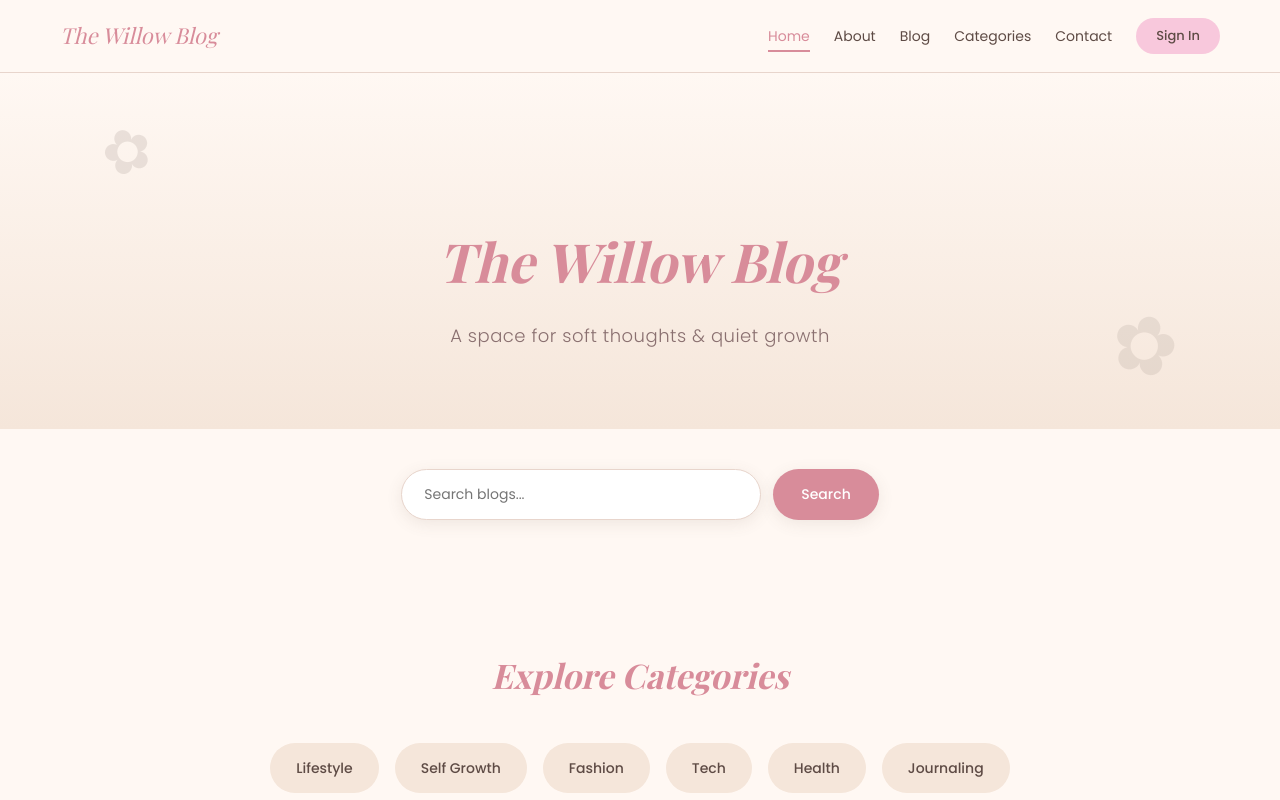
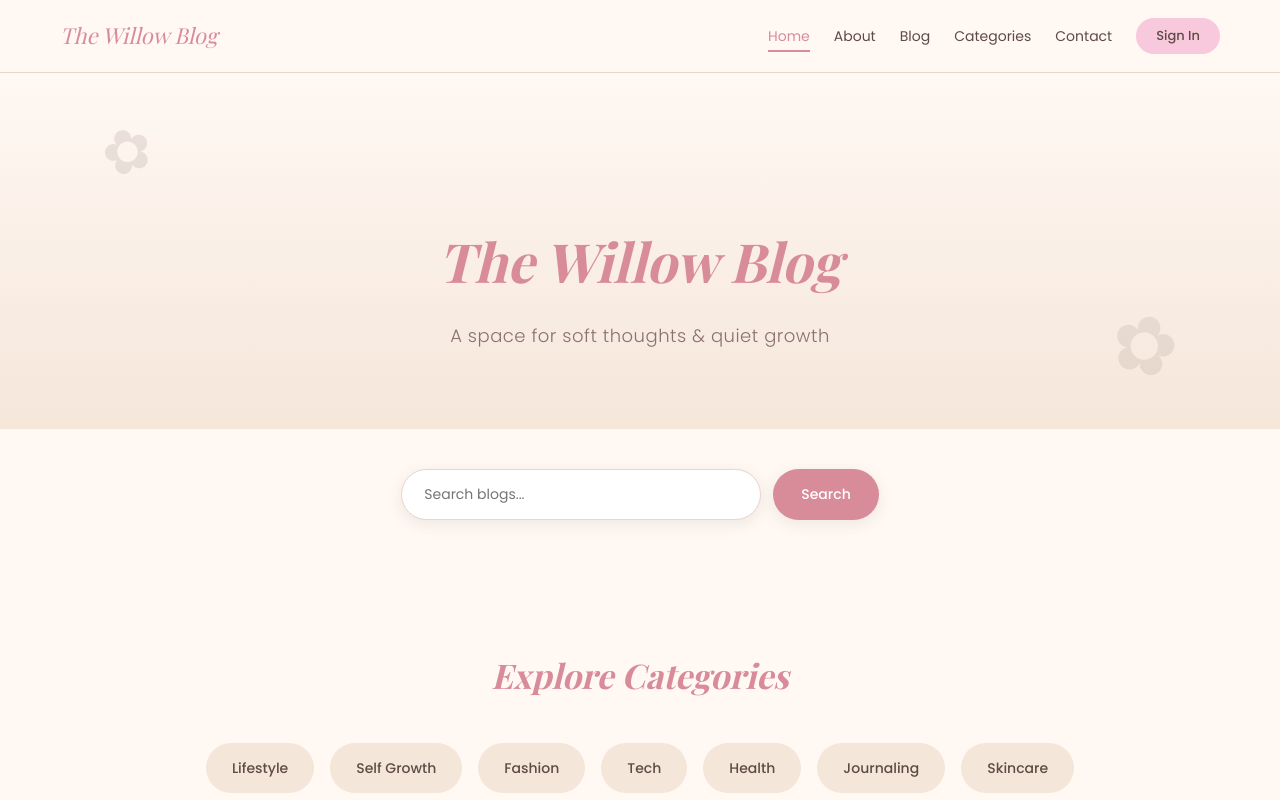
Before and after one commit to Bhavika1010/willowblog, a React (Vite) app in the folder frontend/: page / in a window 1280 px wide. Shown: the top 800 px of the page. Built offline with nearby package versions, Linux system fonts and the light colour scheme; no server answers; a web font is replaced by a local one.

Commit message:
Add Skincare category

```diff
--- a/frontend/src/components/Categories.jsx
+++ b/frontend/src/components/Categories.jsx
@@ -2,7 +2,7 @@ import '../styles/categories.css';
 import { useAuth } from '../context/AuthContext';
 import API from '../api/axios';
 
-const TOPICS = ['Lifestyle', 'Self Growth', 'Fashion', 'Tech', 'Health', 'Journaling'];
+const TOPICS = ['Lifestyle', 'Self Growth', 'Fashion', 'Tech', 'Health', 'Journaling', 'Skincare'];
 
 function Categories({ onSelectTag }) {
   const { user, updateUser } = useAuth();
```
